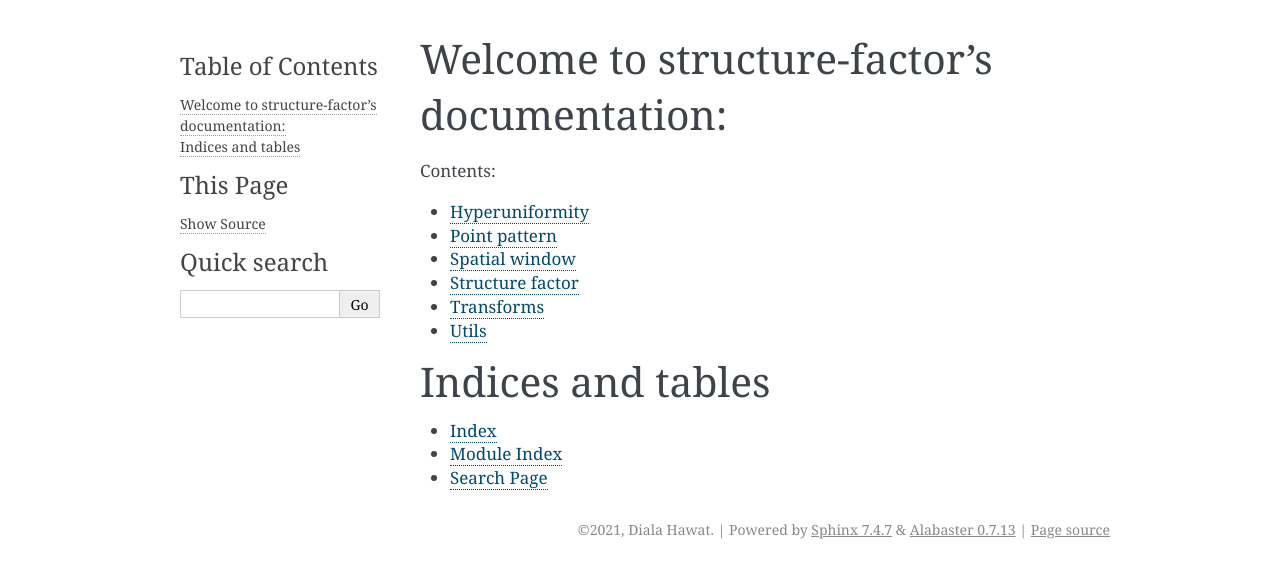
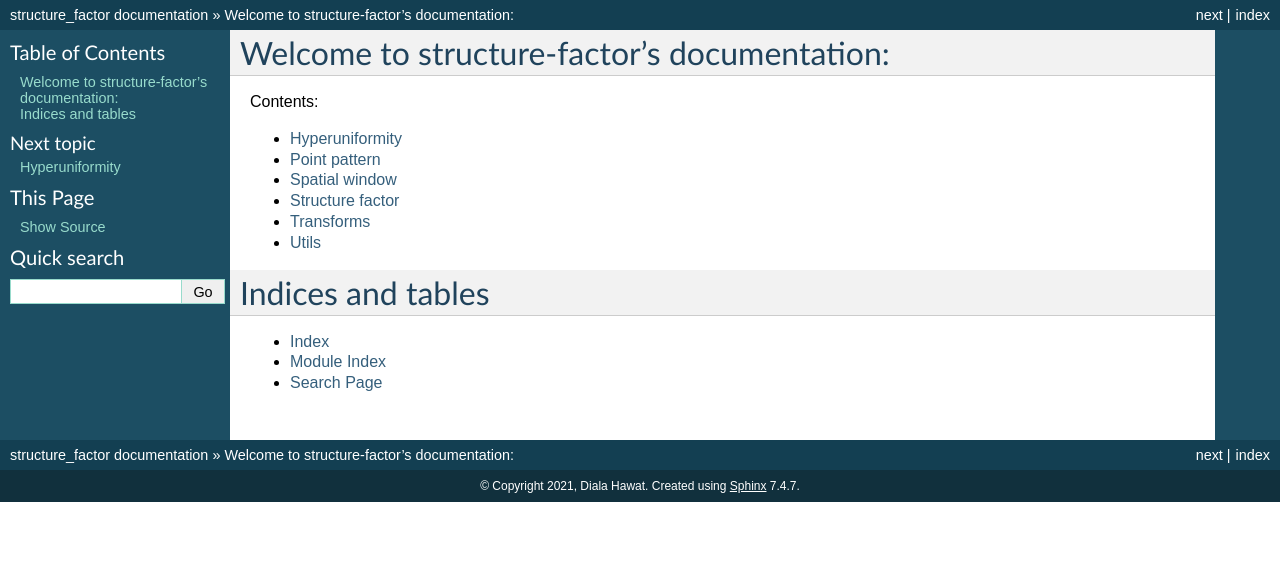
Before and after one commit to For-a-few-DPPs-more/structure-factor, a Sphinx documentation site: the page built from docs/index.rst, in a window 1280 px wide. Shown: the top 578 px of the page. Built offline with Sphinx 7.4.7, drawn with Linux system fonts in a browser that asks for light colours; pages that are not in the unit, such as notebooks, are missing from menus.

Commit message:
change the theme of the documentation

```diff
--- a/docs/conf.py
+++ b/docs/conf.py
@@ -63,7 +63,8 @@ exclude_patterns = ["_build", "Thumbs.db", ".DS_Store"]
 # The theme to use for HTML and HTML Help pages.  See the documentation for
 # a list of builtin themes.
 #
-html_theme = "alabaster"
+html_theme = "classic"
+html_theme_options = {"body_max_width": "90%", "stickysidebar": "True"}
 
 # Add any paths that contain custom static files (such as style sheets) here,
 # relative to this directory. They are copied after the builtin static files,
```
